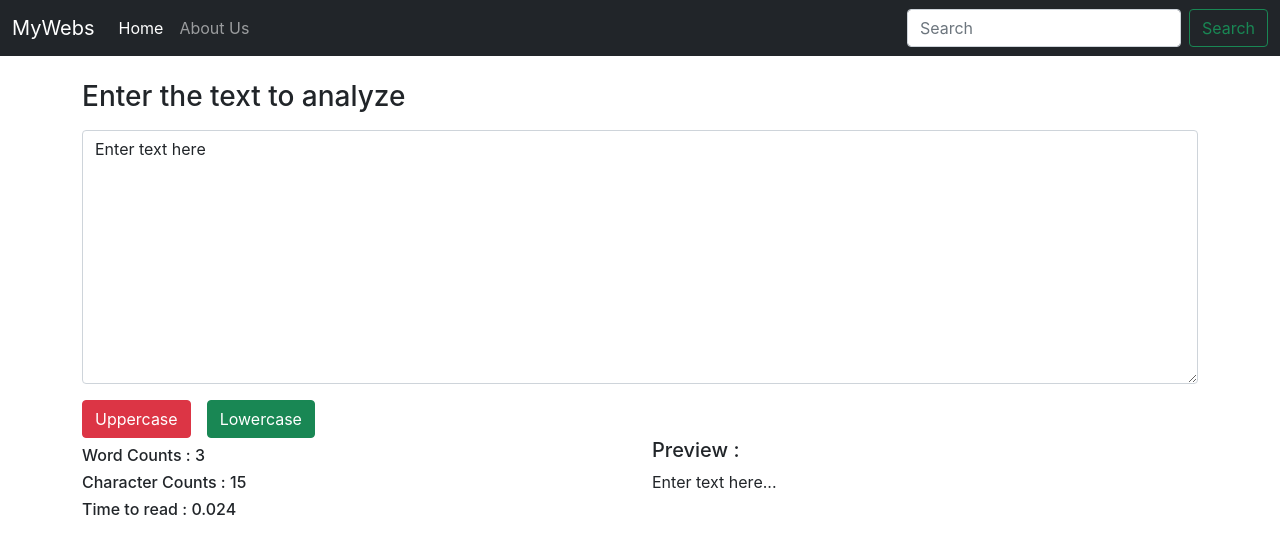
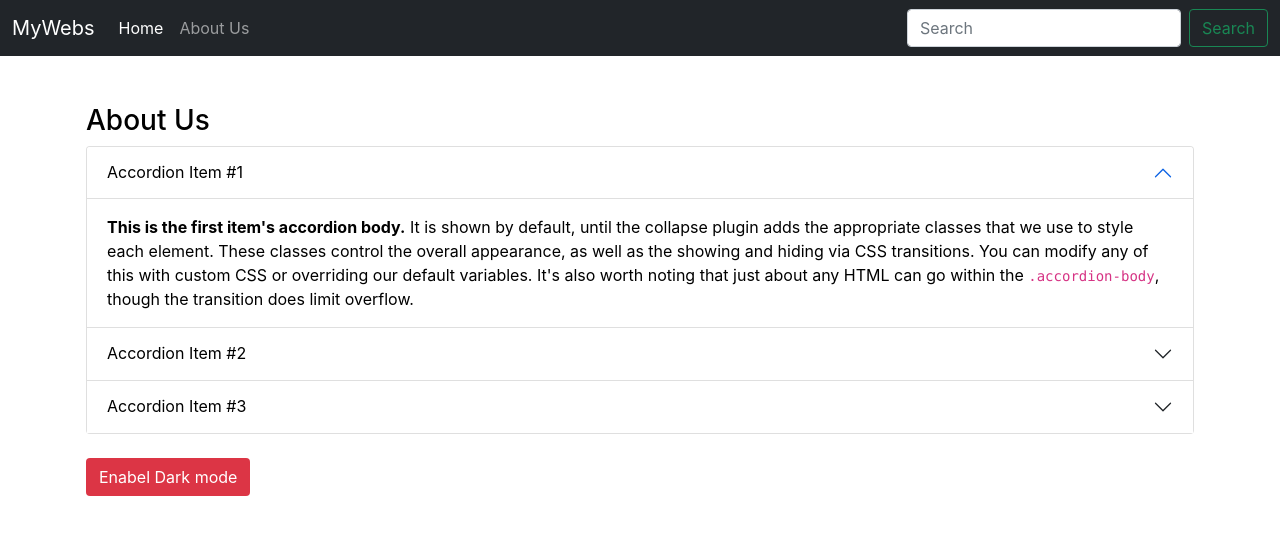
Before and after one commit to shivamnegi479/React-js, a React (Create React App) app: page / in a window 1280 px wide. Shown: the top 554 px of the page. Built offline with nearby package versions, Linux system fonts and the light colour scheme.

Commit message:
second commit 23 march

```diff
--- /dev/null
+++ b/src/components/About.js
@@ -0,0 +1,84 @@
+import React from 'react'
+import { useState } from 'react';
+
+export default function () {
+   const [myStyle, setmyStyle] = useState({
+       color:"#000",
+       backgroundColor:"#fff"
+   });
+   const [btnText, setbtnText] = useState(
+       'Enabel Dark mode'
+   );
+   const [btnColor ,setbtnColor]=useState({color:"#fff",backgroundColor:'#dc3545'})
+   const toggleStyle=()=>{
+      if(myStyle.color==="#fff"){
+        setmyStyle({
+            color:"#000",
+            backgroundColor:"#fff"
+         })
+         setbtnText('Enable Dark Mode')
+         setbtnColor({
+            color:"#fff",backgroundColor:'#dc3545'
+         })
+      }
+      else{
+        setmyStyle({
+            color:"#fff",
+            backgroundColor:"#212529",
+            border:"0.3px solid #fff"
+         })
+         setbtnText('Enable Light Mode')
+         setbtnColor({
+            color:"#fff",backgroundColor:'#212529',
+            border:"2px solid #fff"
+         })
+      }
+   }
+
+  return (
+      <>
+    <div className="container my-4 p-3" style={myStyle}>
+        <h3 className='my-2'>About Us</h3>
+        <div className="accordion" id="accordionExample">
+  <div className="accordion-item" style={myStyle}>
+    <h2 className="accordion-header" id="headingOne">
+      <button className="accordion-button" type="button" data-bs-toggle="collapse" data-bs-target="#collapseOne" style={myStyle} aria-expanded="true" aria-controls="collapseOne">
+        Accordion Item #1
+      </button>
+    </h2>
+    <div id="collapseOne" className="accordion-collapse collapse show" aria-labelledby="headingOne" data-bs-parent="#accordionExample">
+      <div className="accordion-body">
+        <strong>This is the first item's accordion body.</strong> It is shown by default, until the collapse plugin adds the appropriate classes that we use to style each element. These classes control the overall appearance, as well as the showing and hiding via CSS transitions. You can modify any of this with custom CSS or overriding our default variables. It's also worth noting that just about any HTML can go within the <code>.accordion-body</code>, though the transition does limit overflow.
+      </div>
+    </div>
+  </div>
+  <div className="accordion-item" style={myStyle}>
+    <h2 className="accordion-header" id="headingTwo">
+      <button className="accordion-button collapsed" type="button" data-bs-toggle="collapse" style={myStyle} data-bs-target="#collapseTwo" aria-expanded="false" aria-controls="collapseTwo">
+        Accordion Item #2
+      </button>
+    </h2>
+    <div id="collapseTwo" className="accordion-collapse collapse" aria-labelledby="headingTwo" data-bs-parent="#accordionExample">
+      <div className="accordion-body">
+        <strong>This is the second item's accordion body.</strong> It is hidden by default, until the collapse plugin adds the appropriate classes that we use to style each element. These classes control the overall appearance, as well as the showing and hiding via CSS transitions. You can modify any of this with custom CSS or overriding our default variables. It's also worth noting that just about any HTML can go within the <code>.accordion-body</code>, though the transition does limit overflow.
+      </div>
+    </div>
+  </div>
+  <div className="accordion-item" style={myStyle}>
+    <h2 className="accordion-header" id="headingThree" style={myStyle}>
+      <button className="accordion-button collapsed" style={myStyle} type="button" data-bs-toggle="collapse" data-bs-target="#collapseThree" aria-expanded="false" aria-controls="collapseThree">
+        Accordion Item #3
+      </button>
+    </h2>
+    <div id="collapseThree" className="accordion-collapse collapse" aria-labelledby="headingThree" data-bs-parent="#accordionExample">
+      <div className="accordion-body">
+        <strong>This is the third item's accordion body.</strong> It is hidden by default, until the collapse plugin adds the appropriate classes that we use to style each element. These classes control the overall appearance, as well as the showing and hiding via CSS transitions. You can modify any of this with custom CSS or overriding our default variables. It's also worth noting that just about any HTML can go within the <code>.accordion-body</code>, though the transition does limit overflow.
+      </div>
+    </div>
+  </div>
+</div>
+<button className='btn my-4' style={btnColor} onClick={toggleStyle} >{btnText}</button>
+    </div>
+    </>
+  )
+}
--- a/src/components/TextForm.js
+++ b/src/components/TextForm.js
@@ -1,6 +1,8 @@
 import React,{useState} from 'react'
 
 export default function TextForm(props) {
+
+  const [text,setText]=useState('Enter text here');
   const handleOnchange=(event)=>{
     setText(event.target.value)
   }
@@ -12,7 +14,6 @@
     let newtext=text.toLowerCase();
     setText(newtext)
   }
-  const [text,setText]=useState('Enter text here');
 
   let CountWord=text.split(' ');
 
@@ -26,10 +27,24 @@
         if(!res.includes(strArr[i])){
            res.push(strArr[i]);
         };
-     };
+      };
   };
   return res.join(" ");
 };
+
+let textRepeater=repeat(text);
+
+// colse repeted text
+
+// copy text
+
+function copyTextfun() {
+  var copyText = document.getElementById("mybox");
+  copyText.setSelectionRange(0, 99999); /* For mobile devices */
+  navigator.clipboard.writeText(copyText.value);
+  copyText.select();
+}
+// close copy text
   return (
     <div className='container'>
 
@@ -37,9 +52,9 @@
     <h3 className='mb-3'>{props.heading}</h3>
   <textarea className="form-control" value={text} onChange={handleOnchange} id="mybox" rows="10"></textarea>
     </div>
-    <button className='btn btn-danger ' onClick={Uppercase}>Uppercase</button>
-    <button className='btn btn-success mx-3' onClick={lowercase}>Lowercase</button>
-
+    <button className='btn btn-danger my-2' onClick={Uppercase}>Uppercase</button>
+    <button className='btn btn-success mx-3 my-2' onClick={lowercase}>Lowercase</button>
+    <button className='btn btn-info my-2' onClick={copyTextfun}>Copy Text</button>
     <div className="row">
       <div className="col-md-6">
         <h6 className='my-2'>Word Counts : {CountWord.length }</h6>
@@ -49,9 +64,12 @@
       <div className="col-md-6">
         <div className="preview">
           <h5>Preview : </h5>
-          <p>{text.substring(0,25)}...</p>
+          <p>{text.substring(0,25)}..</p>
         </div>
-       <p>{repeat}</p>
+       <div>
+         <h5>Reapeted Word :</h5>
+       <p>{textRepeater}</p>
+       </div>
       </div>
     </div>
     </div>
--- a/src/components/main.js
+++ b/src/components/main.js
@@ -1,11 +1,15 @@
 import React from 'react';
+import About from './About';
 import Navbar from './navbar';
-import TextForm from './TextForm'
+// import TextForm from './TextForm'
 const Main =()=>{
   return(
     <>
     <Navbar  title="MyWebs"/>
-    <TextForm heading="Enter the text to analyze" />
+    {/* <TextForm heading="Enter the text to analyze" /> */}
+
+    < About />
+
    </>
   )
 }
--- a/src/components/navbar.js
+++ b/src/components/navbar.js
@@ -1,41 +1,60 @@
-import React from 'react';
-import PropTypes from 'prop-types';
-const Navbar =(props)=>{
-  return(
+import React from "react";
+import PropTypes from "prop-types";
+const Navbar = (props) => {
+  return (
     <div>
       <nav className="navbar navbar-expand-lg navbar-dark bg-dark">
         <div className="container-fluid">
- <a className="navbar-brand" href="/">{props.title}</a>
- <button className="navbar-toggler" type="button" data-bs-toggle="collapse" data-bs-target="#navbarSupportedContent" aria-controls="navbarSupportedContent" aria-expanded="false" aria-label="Toggle navigation">
+          <a className="navbar-brand" href="/">
+            {props.title}
+          </a>
+          <button
+            className="navbar-toggler"
+            type="button"
+            data-bs-toggle="collapse"
+            data-bs-target="#navbarSupportedContent"
+            aria-controls="navbarSupportedContent"
+            aria-expanded="false"
+            aria-label="Toggle navigation"
+          >
             <span className="navbar-toggler-icon"></span>
           </button>
           <div className="collapse navbar-collapse" id="navbarSupportedContent">
             <ul className="navbar-nav me-auto mb-2 mb-lg-0">
               <li className="nav-item">
-       <a className="nav-link active" aria-current="page" href="/">Home</a>
+                <a className="nav-link active" aria-current="page" href="/">
+                  Home
+                </a>
               </li>
               <li className="nav-item">
-       <a className="nav-link" href="#">About Us</a>
+                <a className="nav-link" href="">
+                  About Us
+                </a>
               </li>
-
-
             </ul>
             <form className="d-flex">
-     <input className="form-control me-2" type="search" placeholder="Search" aria-label="Search" />
-     <button className="btn btn-outline-success" type="submit">Search</button>
+              <input
+                className="form-control me-2"
+                type="search"
+                placeholder="Search"
+                aria-label="Search"
+              />
+              <button className="btn btn-outline-success" type="submit">
+                Search
+              </button>
             </form>
           </div>
         </div>
       </nav>
     </div>
-  )
-}
+  );
+};
 
 // props type deine
 
-Navbar.propTypes={
-    title:PropTypes.string
-}
+Navbar.propTypes = {
+  title: PropTypes.string,
+};
 
 // required title
 
@@ -43,10 +62,9 @@
 //     title:PropTypes.string.isRequired
 // }
 
-
 // default props
 
 Navbar.defaultProps = {
-    title: 'Set title here'
+  title: "Set title here",
 };
 export default Navbar;
```
Lines whose indentation alone changed are shown as unchanged.
